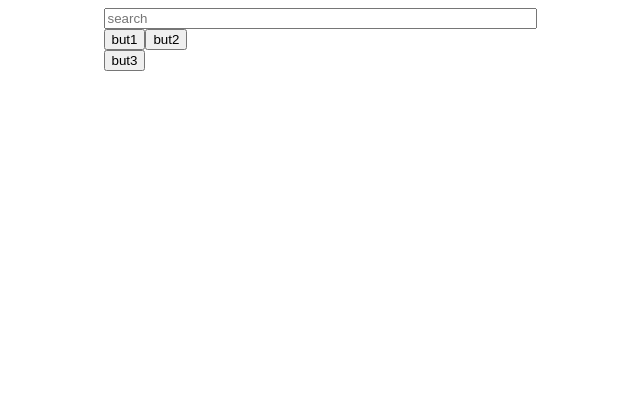
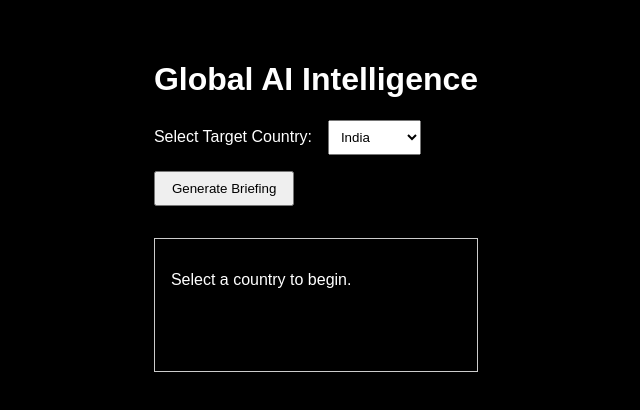
Before and after one commit to mohan-c0des/hackathon-fullstack-app, a React (Vite) app in the folder my-react-app/: page / in a window 1280 px wide. Shown: the top 410 px of the page, without its empty margins (324-964 px from the left). Built offline with nearby package versions, Linux system fonts and the light colour scheme.

Commit message:
feat: set up API endpoint and frontend connectionfor country briefing

```diff
--- a/my-react-app/src/App.jsx
+++ b/my-react-app/src/App.jsx
@@ -1,11 +1,79 @@
-import UpperComponent from './buttons.jsx'
-
-
+import { useState } from 'react'
 
 function App() {
-  return(<>
-    <UpperComponent/>
+  // 1. Setup State Variables
+  const [selectedCountry, setSelectedCountry] = useState("India") // Default to India
+  const [briefingData, setBriefingData] = useState("")
+  const [isLoading, setIsLoading] = useState(false)
 
-  </>);
+  // 2. The function that runs when the button is clicked
+  const handleGenerateBriefing = async () => {
+    setIsLoading(true) // Turn on the loading state
+    setBriefingData("") // Clear any old briefings
+
+    try {
+      // 3. The Fetch Call to FastAPI
+      const response = await fetch("http://127.0.0.1:8000/api/briefing", {
+        method: "POST", // Must match the @app.post in FastAPI
+        headers: {
+          "Content-Type": "application/json",
+        },
+        // We stringify the data to match the Pydantic 'CountryRequest' model
+        body: JSON.stringify({ country: selectedCountry }),
+      });
+
+      const data = await response.json();
+
+      // 4. Update the screen with the AI's response
+      setBriefingData(data.briefing);
+
+    } catch (error) {
+      console.error("Error fetching data:", error);
+      setBriefingData("Failed to connect to the AI agent.");
+    } finally {
+      setIsLoading(false) // Turn off the loading state regardless of success/fail
+    }
+  }
+
+  // 5. The UI (Dropdown, Button, and Result Area)
+  return (
+    <div style={{ padding: "2rem", fontFamily: "sans-serif", maxWidth: "600px" }}>
+      <h1>Global AI Intelligence</h1>
+
+      {/* Dropdown Input */}
+      <div style={{ marginBottom: "1rem" }}>
+        <label style={{ marginRight: "1rem" }}>Select Target Country:</label>
+        <select
+          value={selectedCountry}
+          onChange={(e) => setSelectedCountry(e.target.value)}
+          style={{ padding: "0.5rem" }}
+        >
+          <option value="India">India</option>
+          <option value="Japan">Japan</option>
+          <option value="Germany">Germany</option>
+          <option value="Brazil">Brazil</option>
+        </select>
+      </div>
+
+      {/* Trigger Button */}
+      <button
+        onClick={handleGenerateBriefing}
+        disabled={isLoading} // Prevent spam-clicking while loading
+        style={{ padding: "0.5rem 1rem", cursor: "pointer" }}
+      >
+        {isLoading ? "Compiling Briefing..." : "Generate Briefing"}
+      </button>
+
+      {/* Display the Results */}
+      <div style={{ marginTop: "2rem", padding: "1rem", border: "1px solid #ccc", minHeight: "100px" }}>
+        {isLoading ? (
+          <p style={{ color: "gray", fontStyle: "italic" }}>Agent is researching {selectedCountry}...</p>
+        ) : (
+          <p>{briefingData || "Select a country to begin."}</p>
+        )}
+      </div>
+    </div>
+  )
 }
-export default App;
+
+export default App
--- a/my-react-app/src/buttons.jsx
+++ b/my-react-app/src/buttons.jsx
@@ -3,7 +3,7 @@ function UpperComponent(){
   <div className="upper">
     <input className='search-input' placeholder="search " size={50} ></input>
     <div className="domain-buttons">
-      <button>but1</button>
+      <button onClick={fetch("http://127.0.0.1:8000/")}>but1</button>
       <button>but2</button>
       <button>but3</button>
     </div>
--- a/my-react-app/src/index.css
+++ b/my-react-app/src/index.css
@@ -1,5 +1,7 @@
 body{
   place-items: center;
+  background-color: black;
+  color: white;
 }
 .upper{
   display: flex;
```
Also changed, not shown: 1 other file (tests, documents, lock files or other folders).
